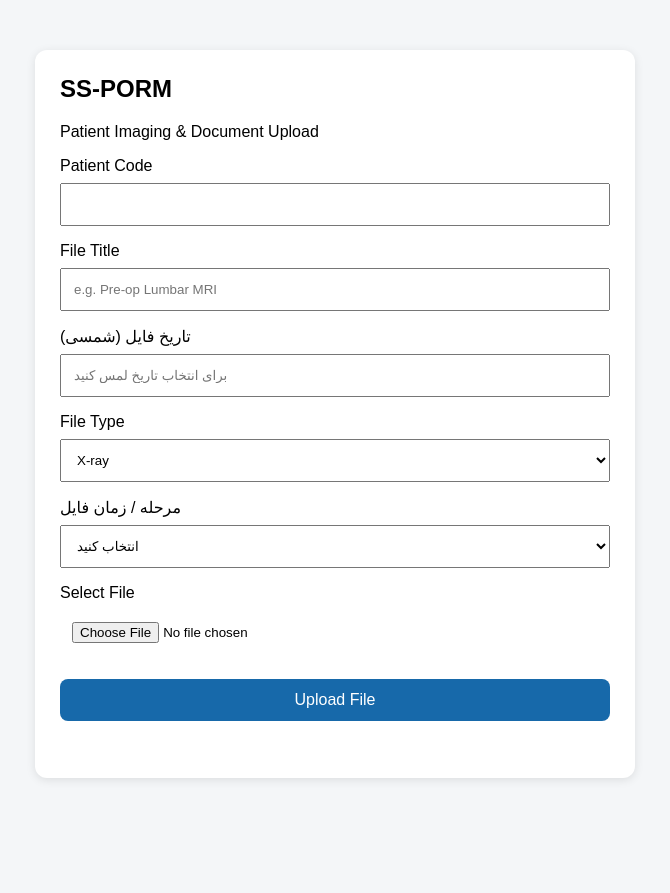
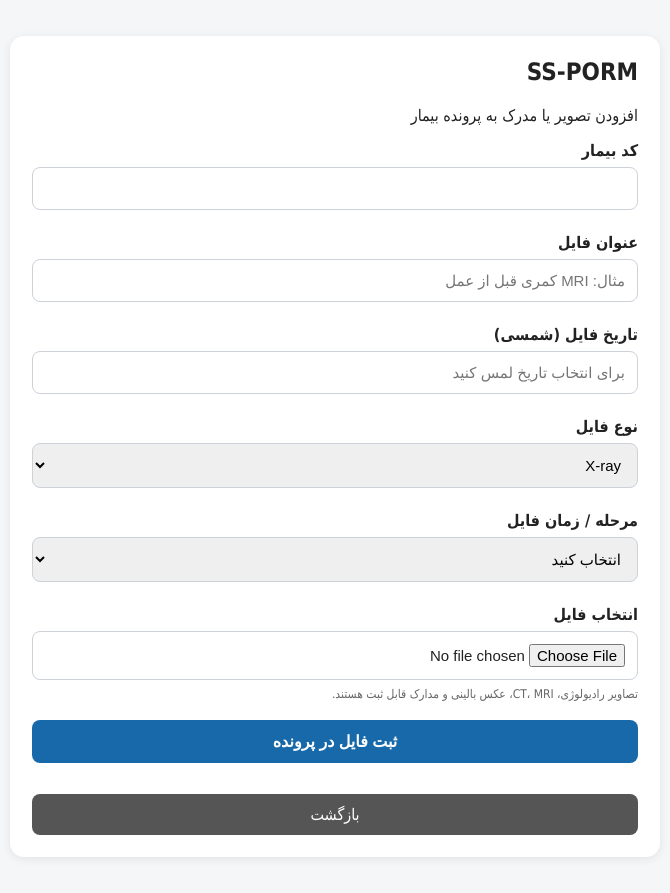
Before and after one commit to ssaeedinia-star/SS-PORM, a Flask app: page /upload in a window 1280 px wide. Shown: the whole page, without its empty margins (305-975 px from the left). Before the commit the page ends 780 px from the top, so only its background shows below. Run offline with Flask 3, Linux system fonts and the light colour scheme; some libraries are stand-ins or nearby versions.

Commit message:
Unify patient upload form and prefill patient code

```diff
--- a/templates/upload.html
+++ b/templates/upload.html
@@ -1,166 +1,38 @@
 <!DOCTYPE html>
-<html lang="en">
+<html lang="fa" dir="rtl">
 <head>
 <meta charset="UTF-8">
 <meta name="viewport" content="width=device-width, initial-scale=1.0">
-    <title>SS-PORM | Patient File Upload</title>
+<title>SS-PORM | افزودن فایل بیمار</title>
+<link rel="stylesheet" href="https://cdn.jsdelivr.net/npm/persian-datepicker@1.2.0/dist/css/persian-datepicker.min.css">
 <style>
-        body {
-            font-family: Arial, sans-serif;
-            max-width: 600px;
-            margin: 30px auto;
-            padding: 20px;
-            background: #f4f6f8;
-        }
-        .card {
-            background: white;
-            padding: 25px;
-            border-radius: 12px;
-            box-shadow: 0 2px 10px rgba(0,0,0,0.1);
-        }
-        input, select, button {
-            width: 100%;
-            padding: 12px;
-            margin: 8px 0 16px;
-            box-sizing: border-box;
-        }
-        button {
-            background: #1769aa;
-            color: white;
-            border: none;
-            border-radius: 8px;
-            font-size: 16px;
-        }
-        h2 {
-            margin-top: 0;
-        }
+body{font-family:Tahoma,Arial,sans-serif;max-width:650px;margin:20px auto;padding:16px;background:#f4f6f8;color:#222}.card{background:#fff;padding:22px;border-radius:14px;box-shadow:0 2px 10px rgba(0,0,0,.08)}h2{margin-top:0}label{display:block;font-weight:600;margin-top:8px}input,select,button{width:100%;padding:12px;margin:7px 0 15px;box-sizing:border-box;border:1px solid #ccd2d8;border-radius:8px;font-size:15px}button{background:#1769aa;color:#fff;border:none;font-size:16px;font-weight:700}.secondary{display:block;text-align:center;text-decoration:none;background:#555;color:#fff;padding:11px;border-radius:8px;margin-top:8px}#status{text-align:center;font-weight:700}.hint{font-size:12px;color:#666;margin-top:-8px;margin-bottom:12px}
 </style>
-<link rel="stylesheet" href="https://cdn.jsdelivr.net/npm/persian-datepicker@1.2.0/dist/css/persian-datepicker.min.css">
-
 <script src="https://code.jquery.com/jquery-3.7.1.min.js"></script>
-
 <script src="https://cdn.jsdelivr.net/npm/persian-date@1.1.0/dist/persian-date.min.js"></script>
 <script src="https://cdn.jsdelivr.net/npm/persian-datepicker@1.2.0/dist/js/persian-datepicker.min.js"></script>
 </head>
-
 <body>
 <div class="card">
-
-    <h2>SS-PORM</h2>
-    <p>Patient Imaging & Document Upload</p>
-
+<h2>SS-PORM</h2><p>افزودن تصویر یا مدرک به پرونده بیمار</p>
 <form id="uploadForm">
-
-        <label>Patient Code</label>
-        <input type="text" id="patientCode" required>
-
-        <label>File Title</label>
-        <input type="text" id="title"
-               placeholder="e.g. Pre-op Lumbar MRI">
-
-        <label>تاریخ فایل (شمسی)</label>
-<input
-    type="text"
-    id="date"
-    placeholder="برای انتخاب تاریخ لمس کنید"
-    readonly
->
-
-        <label>File Type</label>
-        <select id="type">
-            <option value="X-ray">X-ray</option>
-            <option value="CT">CT Scan</option>
-            <option value="MRI">MRI</option>
-            <option value="Clinical Photo">Clinical Photo</option>
-            <option value="Document">Document</option>
-            <option value="Other">Other</option>
-        </select>
-<label>مرحله / زمان فایل</label>
-<select id="stage">
-    <option value="">انتخاب کنید</option>
-    <option value="Pre-op">Pre-op</option>
-    <option value="Post-op">Post-op</option>
-    <option value="Follow-up 6 weeks">Follow-up 6 weeks</option>
-    <option value="Follow-up 3 months">Follow-up 3 months</option>
-    <option value="Follow-up 6 months">Follow-up 6 months</option>
-    <option value="Follow-up 1 year">Follow-up 1 year</option>
-    <option value="Other">Other</option>
-</select>
-        <label>Select File</label>
-        <input type="file" id="file" required>
-
-        <button type="submit">Upload File</button>
-
+<label>کد بیمار</label><input type="text" id="patientCode" value="{{ patient_code or '' }}" required>
+<label>عنوان فایل</label><input type="text" id="title" placeholder="مثال: MRI کمری قبل از عمل" required>
+<label>تاریخ فایل (شمسی)</label><input type="text" id="date" placeholder="برای انتخاب تاریخ لمس کنید" readonly>
+<label>نوع فایل</label><select id="type"><option value="X-ray">X-ray</option><option value="CT">CT Scan</option><option value="MRI">MRI</option><option value="Clinical Photo">Clinical Photo</option><option value="Document">Document</option><option value="Other">Other</option></select>
+<label>مرحله / زمان فایل</label><select id="stage" required><option value="">انتخاب کنید</option><option value="Pre-op">Pre-op</option><option value="Post-op">Post-op</option><option value="Follow-up 6 weeks">Follow-up 6 weeks</option><option value="Follow-up 3 months">Follow-up 3 months</option><option value="Follow-up 6 months">Follow-up 6 months</option><option value="Follow-up 1 year">Follow-up 1 year</option><option value="Other">Other</option></select>
+<label>انتخاب فایل</label><input type="file" id="file" accept="image/*,.pdf,.doc,.docx" required><div class="hint">تصاویر رادیولوژی، CT، MRI، عکس بالینی و مدارک قابل ثبت هستند.</div>
+<button type="submit">ثبت فایل در پرونده</button>
 </form>
-
 <p id="status"></p>
-
+<a id="backToPatient" class="secondary" href="/">بازگشت</a>
 </div>
-
 <script>
-document.getElementById("uploadForm").addEventListener("submit", async function(e) {
-
-    e.preventDefault();
-
-    const patientCode = document.getElementById("patientCode").value.trim();
-    const file = document.getElementById("file").files[0];
-
-    if (!patientCode || !file) {
-        alert("Patient code and file are required.");
-        return;
-    }
-
-    const formData = new FormData();
-
-    formData.append("file", file);
-    formData.append("title", document.getElementById("title").value);
-    formData.append("date", document.getElementById("date").value);
-    formData.append("type", document.getElementById("type").value);
-    formData.append("stage",
-    document.getElementById("stage").value);
-
-    const status = document.getElementById("status");
-    status.innerText = "Uploading...";
-
-    try {
-
-        const response = await fetch(
-            "/api/upload/" + encodeURIComponent(patientCode),
-            {
-                method: "POST",
-                body: formData
-            }
-        );
-
-        const result = await response.json();
-
-        if (response.ok) {
-            status.innerText = "✅ File uploaded successfully";
-        } else {
-            status.innerText = "❌ " + (result.error || "Upload failed");
-        }
-
-    } catch (error) {
-        status.innerText = "❌ Connection error";
-    }
-
-});
+const patientInput=document.getElementById('patientCode');
+function updateBackLink(){const c=patientInput.value.trim();document.getElementById('backToPatient').href=c?'/patient/'+encodeURIComponent(c):'/';}
+patientInput.addEventListener('input',updateBackLink);updateBackLink();
+document.getElementById('uploadForm').addEventListener('submit',async function(e){e.preventDefault();const patientCode=patientInput.value.trim();const file=document.getElementById('file').files[0];const status=document.getElementById('status');if(!patientCode||!file){status.innerText='❌ کد بیمار و فایل الزامی است';return;}const formData=new FormData();formData.append('file',file);formData.append('title',document.getElementById('title').value.trim());formData.append('date',document.getElementById('date').value);formData.append('type',document.getElementById('type').value);formData.append('stage',document.getElementById('stage').value);status.innerText='در حال آپلود...';try{const response=await fetch('/api/upload/'+encodeURIComponent(patientCode),{method:'POST',body:formData});const result=await response.json();if(response.ok){status.innerText='✅ فایل با موفقیت ثبت شد';setTimeout(()=>{window.location.href='/patient/'+encodeURIComponent(patientCode)},600);}else{status.innerText='❌ '+(result.error||'آپلود ناموفق بود');}}catch(error){status.innerText='❌ خطا در ارتباط با سرور';}});
+$(document).ready(function(){$('#date').persianDatepicker({format:'YYYY/MM/DD',autoClose:true,initialValue:false,observer:true,calendar:{persian:{locale:'fa'}}});});
 </script>
-<script>
-$(document).ready(function() {
-    $("#date").persianDatepicker({
-        format: "YYYY/MM/DD",
-        autoClose: true,
-        initialValue: false,
-        observer: true,
-        calendar: {
-            persian: {
-                locale: "fa"
-            }
-        }
-    });
-});
-</script>
-
 </body>
 </html>
```
Lines whose indentation alone changed are shown as unchanged.
